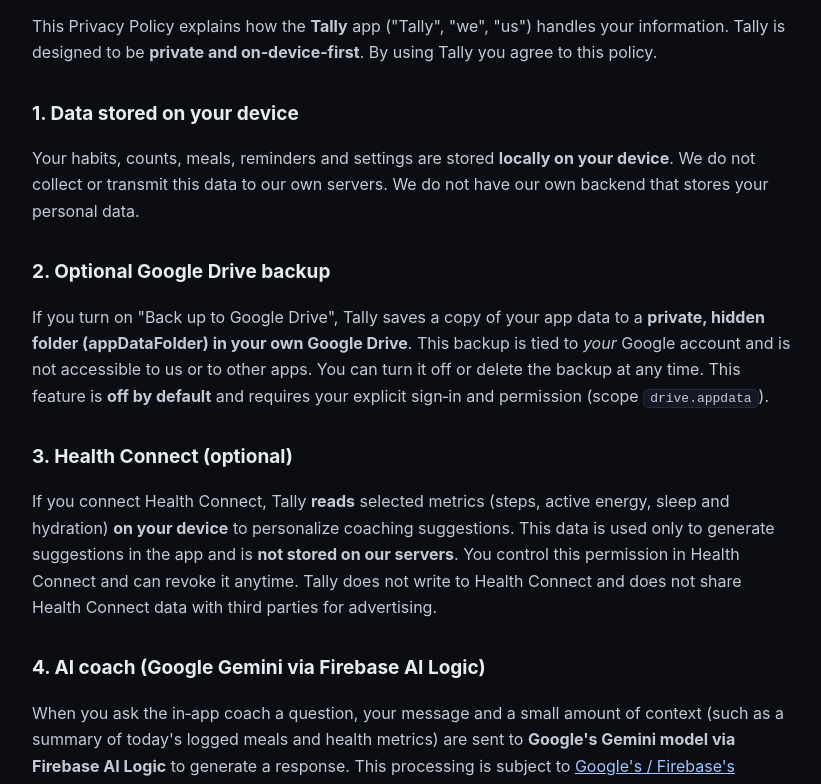
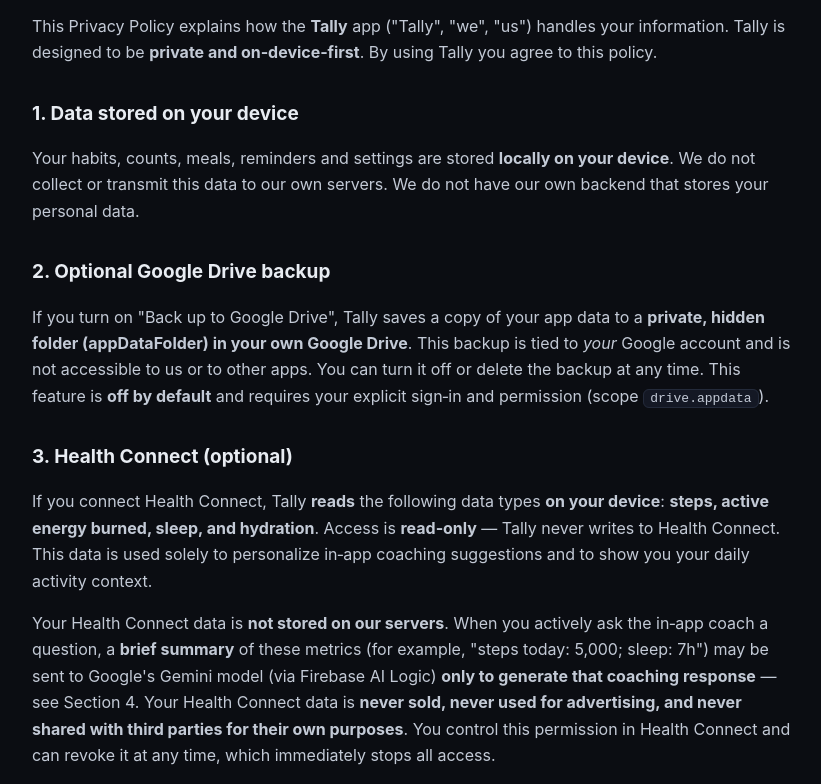
Before and after one commit to kotlakiran/tally, a plain HTML site: page privacy-policy.html in a window 1280 px wide. Shown: the part 141-925 px from the top of the page, without its empty margins (228-1049 px from the left). Drawn offline with Linux system fonts and the light colour scheme.

Commit message:
Clarify Health Connect data handling (read-only, on-device, summary to Gemini only)

```diff
--- a/privacy-policy.html
+++ b/privacy-policy.html
@@ -39,11 +39,17 @@
      your explicit sign‑in and permission (scope <code>drive.appdata</code>).</p>
 
   <h2>3. Health Connect (optional)</h2>
-  <p>If you connect Health Connect, Tally <strong>reads</strong> selected metrics (steps, active energy,
-     sleep and hydration) <strong>on your device</strong> to personalize coaching suggestions. This data
-     is used only to generate suggestions in the app and is <strong>not stored on our servers</strong>.
-     You control this permission in Health Connect and can revoke it anytime. Tally does not write to
-     Health Connect and does not share Health Connect data with third parties for advertising.</p>
+  <p>If you connect Health Connect, Tally <strong>reads</strong> the following data types
+     <strong>on your device</strong>: <strong>steps, active energy burned, sleep, and hydration</strong>.
+     Access is <strong>read‑only</strong> — Tally never writes to Health Connect. This data is used
+     solely to personalize in‑app coaching suggestions and to show you your daily activity context.</p>
+  <p>Your Health Connect data is <strong>not stored on our servers</strong>. When you actively ask the
+     in‑app coach a question, a <strong>brief summary</strong> of these metrics (for example,
+     "steps today: 5,000; sleep: 7h") may be sent to Google's Gemini model (via Firebase AI Logic)
+     <strong>only to generate that coaching response</strong> — see Section 4. Your Health Connect data
+     is <strong>never sold, never used for advertising, and never shared with third parties for their
+     own purposes</strong>. You control this permission in Health Connect and can revoke it at any time,
+     which immediately stops all access.</p>
 
   <h2>4. AI coach (Google Gemini via Firebase AI Logic)</h2>
   <p>When you ask the in‑app coach a question, your message and a small amount of context (such as a
```
